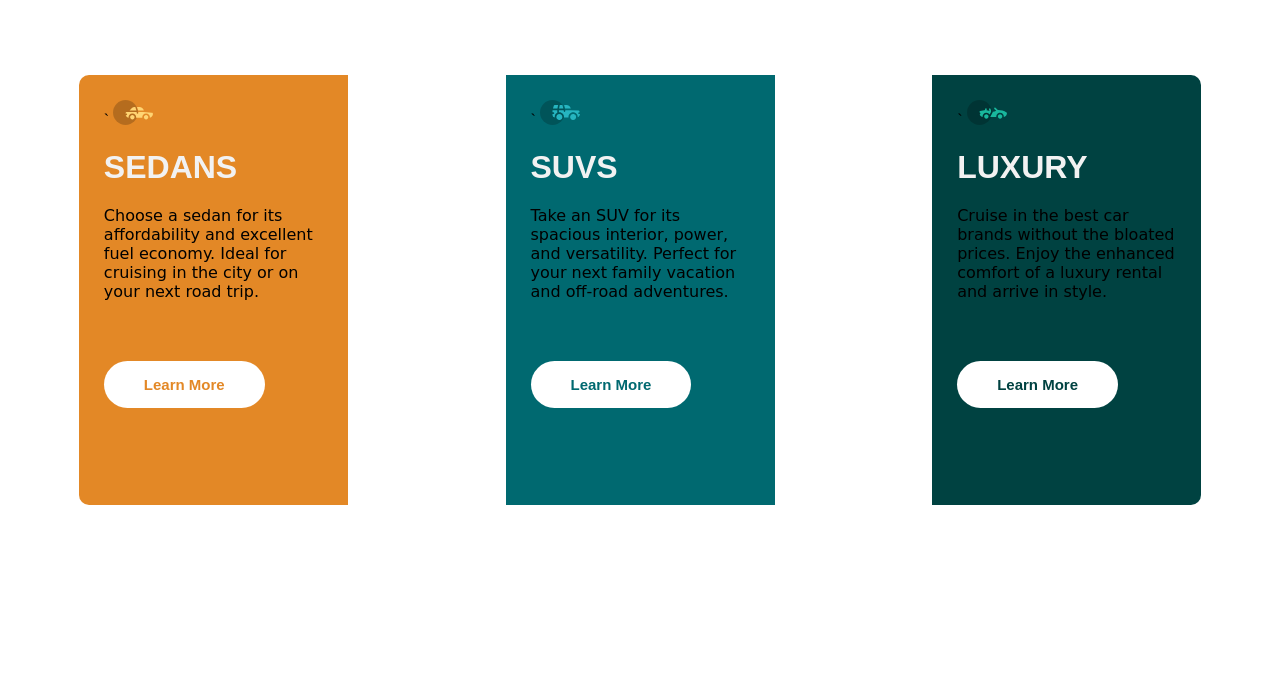
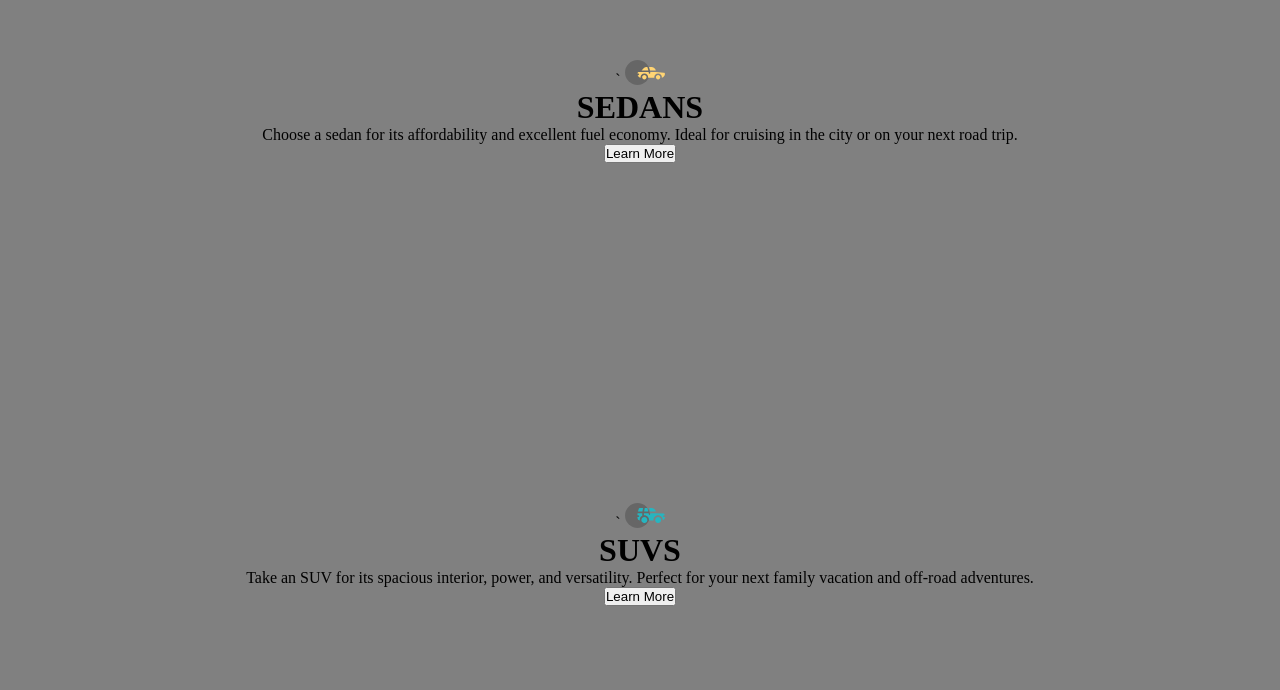
Before and after one commit to Methylbenz/-CSS-Flexbox-and-Grid-Layout, a plain HTML site: page index.html in a window 1280 px wide. Shown: the part 110-800 px from the top of the page. Drawn offline with Linux system fonts and the light colour scheme.

Commit message:
Add files via upload

```diff
--- a/style.css
+++ b/style.css
@@ -1,78 +1,45 @@
- *{
+*{
     margin: 0%;
-    padding: 0%;
-    box-sizing: border-box;
- }
- body{
-    width: 100%;
-    min-height: 100vh;
-    display: flex;
-    justify-content: center;
-    align-content: center;
- }
- .box-container{
-    width: 100%;
-    max-height: 1440px;
-    display: flex;
-    justify-content: center;
-    align-items: center;
-    flex-flow: wrap;
- }
- .box{
-    width: 269px;
-    padding: 15px;
-    min-height: 430px;
- }
- .box1{
-    background-color: hsl(31, 77%, 52%);
-    border-top-left-radius: 10px;
-    border-bottom-left-radius: 10px;
- }
-.box2{
-    background-color: hsl(184, 100%, 22%);
+    padding: 0;
+
 }
-.box3{
-    background-color: hsl(179, 100%, 13%);
-    border-top-right-radius: 10px;
-    border-bottom-right-radius: 10px;
+
+body{
+    background-color: gray;
+    min-height:100vh;
 }
-.content{
-    padding: 10px;
+main{
+    display: grid;
+    grid-template-areas:
+     'a a b'
+     'c d d'
+     'c e e'
+ ;
 }
-h1{
-    color: hsl(0, 0%, 95%);
-    text-transform: uppercase;
-    font-family: 'Lexend Deca', sans-serif;
-    margin: 20px 0;
+main, div{
+    padding: 1.5cm;
+    text-align: center;
+    gap: 5px;
 }
-p{
-    color: hsl(0, 100%, 75);
-    font-family: 'Big Shoulders Display', cursive;
+.item-a{
+    background-color: blue;
+    grid-area: a;
 }
-.btn{
-    margin: 60px 0;
-    padding: 15px 40px;
-    border: 0;
-    border-radius: 30px;
-    outline: none;
-    background-color: white;
-    font-size: 15px;
-    cursor: pointer;
-    font-family: 'lexend Deca', sans-serif;
-    font-weight: 700;
+.item-b{
+    background-color: rgb(220, 231, 240);
+    grid-area: b;
 }
-.btn1{
-    color: hsl(31, 77%, 52%);
+.item-c{
+    background-color: peachpuff;
+    grid-area: c;
 }
-.btn2{
-    color: hsl(184, 100%, 22%);
+.item-d{
+    background-color: gold;
+    grid-area: d;
+    padding: 1cm;
 }
-.btn3{
-    color: hsl(179, 100%, 13%);
+.item-e{
+    background-color: rgb(19, 226, 147);
+    grid-area: e;
+    padding: 1.3cm;
 }
-.btn :hover{
-    background-color: transparent;
-    border: 2px solid #fff;
-    color: #fff;
-    transition: 0.4s;
-}
```
Also changed, not shown: grid.html (added, +19 -0 lines).
